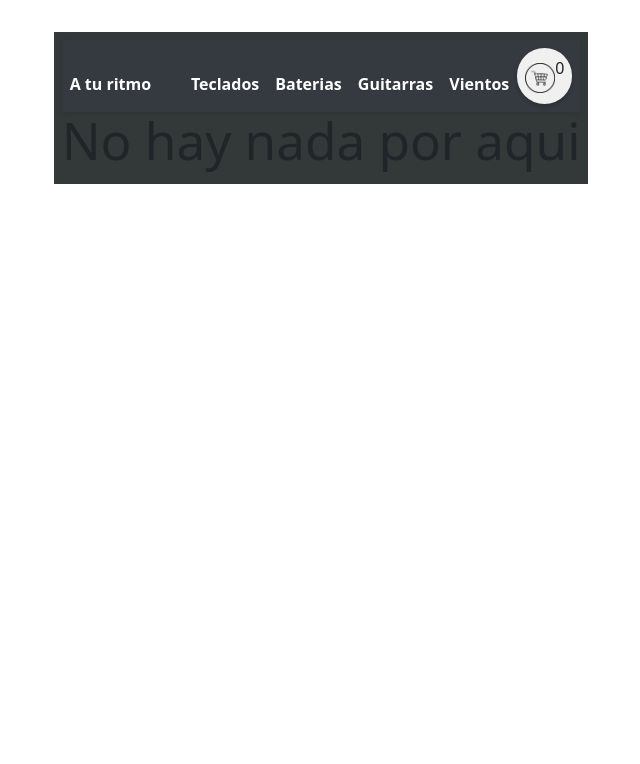
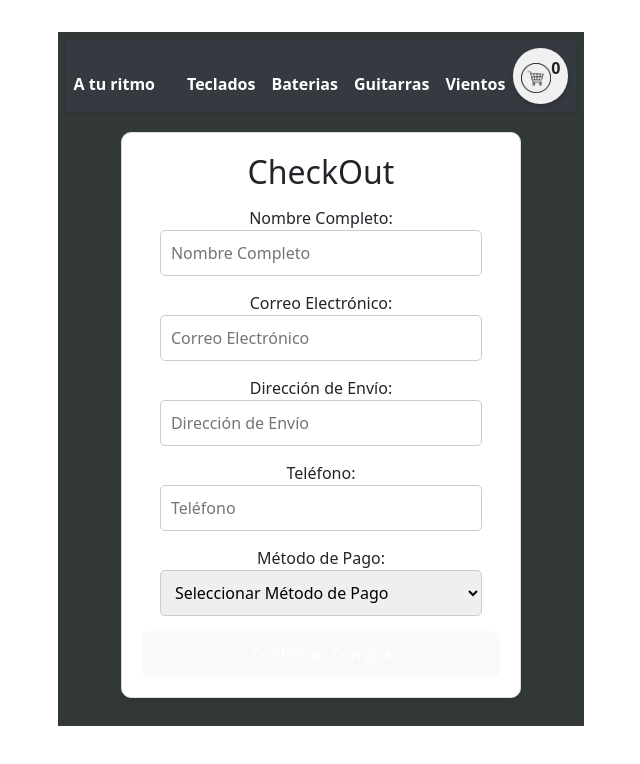
Before and after one commit to Darioh364/ProyectoFinal-Herrera, a React (Vite) app: page /checkout in a window 1280 px wide. Shown: the top 764 px of the page, without its empty margins (319-959 px from the left). Built offline with nearby package versions, Linux system fonts and the light colour scheme.

Commit message:
Funcionalidades del carrito

```diff
--- a/src/App.css
+++ b/src/App.css
@@ -413,6 +413,7 @@ section {
   background-color: #ff3d3d;
   color: white;
   box-shadow: 0 4px 8px rgba(255, 61, 61, 0.3);
+  width: 40%;
 }
 
 .btn-vaciar:hover {
@@ -432,3 +433,57 @@ section {
   transform: translateY(-2px);
   box-shadow: 0 6px 12px rgba(76, 175, 80, 0.5);
 }
+
+/*---------------------------------*/
+/* Estilos del contenedor del CheckOut */
+.checkout-container {
+  max-width: 400px;
+  margin: 20px auto;
+  padding: 20px;
+  border: 1px solid #ddd;
+  border-radius: 10px;
+  background-color: #fff;
+  box-shadow: 0 4px 8px rgba(0, 0, 0, 0.1);
+}
+
+/* Estilos del encabezado */
+.checkout-container h2 {
+  text-align: center;
+  margin-bottom: 15px;
+}
+
+/* Estilos para los grupos de formulario */
+.form-group {
+  margin-bottom: 15px; /* Espacio entre grupos */
+}
+
+/* Estilos de los inputs y select */
+input, select {
+  width: 90%; /* Ancho ajustado */
+  padding: 10px;
+  margin: 0 auto; /* Centrado horizontal */
+  border: 1px solid #ccc;
+  border-radius: 5px;
+  transition: border-color 0.3s;
+  display: block; /* Hace que ocupen toda la línea */
+}
+
+input:focus, select:focus {
+  border-color: #007bff; /* Color del borde en foco */
+}
+
+/* Estilos del botón */
+button {
+  width: 100%;
+  padding: 10px;
+  background-color: #28a745; /* Color verde */
+  color: white;
+  border: none;
+  border-radius: 5px;
+  cursor: pointer;
+  transition: background-color 0.3s;
+}
+
+button:hover {
+  background-color: #218838; /* Color más oscuro al pasar el mouse */
+}
--- a/src/App.jsx
+++ b/src/App.jsx
@@ -4,6 +4,7 @@ import NavBar from './components/NavBar'
 import ItemListContainer from './components/ItemListContainer'
 import ItemDetailContainer from './components/ItemDetailContainer'
 import Carrito from './components/Carrito'
+import CheckOut from './components/CheckOut'
 
 function App() {
   return (
@@ -15,6 +16,7 @@ function App() {
           <Route path='/categoria/:categoriaId' element={<ItemListContainer />} />
           <Route path='item/:itemId' element={<ItemDetailContainer />} />
           <Route path='carrito' element={<Carrito />} />
+          <Route path='checkout' element={<CheckOut />} />
           <Route path='*' element={<h1>No hay nada por aqui</h1>} />
         </Routes>
       </BrowserRouter>
--- a/src/components/Carrito.jsx
+++ b/src/components/Carrito.jsx
@@ -1,14 +1,17 @@
 import { useContext } from "react"
 import { cartContext } from "../context/cartContext"
+import { Link } from "react-router-dom"
 
 function Carrito() {
 
-    const { cart } = useContext(cartContext)
+    const { cart, borrarCarrito, eliminarItem } = useContext(cartContext)
 
     // Comprobar si el carrito no está vacío
     if (cart.length === 0) {
         return <p>El carrito está vacío.</p>;
     }
+
+    console.log(cart);
 
     return (
         <div className="carrito-container">
@@ -19,21 +22,27 @@ function Carrito() {
                     const cantidad = item.cantidad; // Cantidad del producto
                     const imagen = item.imagen;   // URL de la imagen del producto
                     const precio = item.precio;
+                    const id = item.id
                     return (
                         <li key={index} className="carrito-item">
+                            <Link to={`/item/${id}`}>
                             <img src={imagen} alt={producto} className="carrito-imagen" />
+                            </Link>
                             <div className="carrito-detalles">
                                 <span className="carrito-producto">{producto}</span>
                                 <span className="carrito-cantidad">Cantidad: {cantidad}</span>
                                 <span className="carrito-Precio">Precio: {precio}</span>
+                            </div>
+                            <div>
+                                <button onClick={() => eliminarItem(producto)}>Eliminar</button>
                             </div>
                         </li>
                     );
                 })}
             </ul>
             <div className="carrito-footer">
-                <button className="btn-vaciar">Vaciar Carrito</button>
-                <button className="btn-comprar">Finalizar Compra</button>
+                <button className="btn-vaciar" onClick={borrarCarrito}>Vaciar Carrito</button>
+                <Link to={`/checkout`} className="btn-comprar">Finalizar Compra</Link>
             </div>
         </div>
     );
--- a/src/components/CartWidget.jsx
+++ b/src/components/CartWidget.jsx
@@ -1,17 +1,17 @@
 import { useEffect, useContext, useState } from "react";
 import { cartContext } from "../context/cartContext";
+import { Link } from "react-router-dom"
 
 function CartWidget() {
   const { cart } = useContext(cartContext);
   const [cantidad, setCantidad] = useState(0);
 
   useEffect(() => {
-    // Inicializar cantidad en 0
     let totalCantidad = 0;
 
     // Recorrer el carrito y sumar las cantidades
     cart.forEach(item => {
-      // Asegúrate de que item tenga la propiedad cantidad
+
       if (item.cantidad) {
         totalCantidad += item.cantidad; // Sumar la cantidad de cada producto
       }
@@ -23,10 +23,12 @@ function CartWidget() {
 
 
   return (
+    <Link to={`/carrito`}>
     <div className="cart_Widget d-flex p-2 justify-content-end text-center">
       <img src="/img/carrito.png" alt="Descripción de la imagen" className="carrito_Img mt-1" />
       <p className="cantidad">{cantidad}</p>
     </div>
+    </Link>
   );
 }
 
--- /dev/null
+++ b/src/components/CheckOut.jsx
@@ -0,0 +1,43 @@
+
+function CheckOut() {
+    return (
+        <div className="checkout-container">
+            <h2>CheckOut</h2>
+            <form>
+                <div className="form-group">
+                    <label htmlFor="nombre">Nombre Completo:</label>
+                    <input type="text" id="nombre" name="nombre" placeholder="Nombre Completo" required />
+                </div>
+
+                <div className="form-group">
+                    <label htmlFor="email">Correo Electrónico:</label>
+                    <input type="email" id="email" name="email" placeholder="Correo Electrónico" required />
+                </div>
+
+                <div className="form-group">
+                    <label htmlFor="direccion">Dirección de Envío:</label>
+                    <input type="text" id="direccion" name="direccion" placeholder="Dirección de Envío" required />
+                </div>
+
+                <div className="form-group">
+                    <label htmlFor="telefono">Teléfono:</label>
+                    <input type="tel" id="telefono" name="telefono" placeholder="Teléfono" required />
+                </div>
+
+                <div className="form-group">
+                    <label htmlFor="metodoPago">Método de Pago:</label>
+                    <select id="metodoPago" name="metodoPago" required>
+                        <option value="">Seleccionar Método de Pago</option>
+                        <option value="tarjeta">Tarjeta de Crédito</option>
+                        <option value="paypal">PayPal</option>
+                        <option value="efectivo">Pago en Efectivo</option>
+                    </select>
+                </div>
+
+                <button type="submit">Confirmar Compra</button>
+            </form>
+        </div>
+    );
+}
+
+export default CheckOut;
--- a/src/components/Item.jsx
+++ b/src/components/Item.jsx
@@ -1,7 +1,6 @@
 import { Link } from "react-router-dom"
 
 function Item({ id, nombre, precio, imagen, categoria }) {
-
 
     return (
         <article className="CardItem m-1">
--- a/src/components/ItemCount.jsx
+++ b/src/components/ItemCount.jsx
@@ -2,7 +2,7 @@ import { useState, useContext } from "react"
 import { cartContext } from "../context/cartContext"
 import { Link } from "react-router-dom"
 
-function ItemCount({initial, item, imagen, precio}) {
+function ItemCount({initial, item, imagen, precio, id}) {
     const [cantidad, setCantidad] = useState(initial)
 
     const {añadirCarrito} = useContext(cartContext)
@@ -22,7 +22,8 @@ function ItemCount({initial, item, imagen, precio}) {
             item: item, // Este debe ser un objeto que contenga las propiedades adecuadas
             cantidad: cantidad,
             imagen: imagen,
-            precio: precio
+            precio: precio,
+            id: id
         };
         añadirCarrito(nuevoItem);
     };
@@ -37,7 +38,7 @@ function ItemCount({initial, item, imagen, precio}) {
             </div>
             <div>
                 <button onClick={()=> manejoAñadirCarrito(cantidad)}>Agregar al carrito</button>
-                <Link to={`/carrito`}> Ver carrito </Link>
+                <Link to={`/carrito`} className="mt-3"> Ver carrito </Link>
             </div>
 
         </div>
--- a/src/components/ItemDetail.jsx
+++ b/src/components/ItemDetail.jsx
@@ -1,6 +1,6 @@
 import ItemCount from './ItemCount'
 
-function ItemDetail({nombre, precio, categoria, descripcion, imagen }) {
+function ItemDetail({nombre, precio, categoria, descripcion, imagen, id }) {
     return (
         <article className="CardItem CardItemDetail m-1">
             <header className="Header">
@@ -25,7 +25,7 @@ function ItemDetail({nombre, precio, categoria, descripcion, imagen }) {
                         </p>
                     </section>
                     <footer className="ItemFooter">
-                        <ItemCount item={nombre} imagen={imagen} precio={precio} initial={1}/>
+                        <ItemCount item={nombre} imagen={imagen} precio={precio} id={id} initial={1}/>
                     </footer>
                 </div>
             </div>
--- a/src/context/CartProvider.jsx
+++ b/src/context/CartProvider.jsx
@@ -1,45 +1,48 @@
-import { useState } from "react"
-import { cartContext } from "./cartContext"
+import { useState } from "react";
+import { cartContext } from "./cartContext";
 
 function CartProvider({ children }) {
-    const [cart, setCart] = useState([])
+    const [cart, setCart] = useState([]);
 
     const añadirCarrito = (item) => {
-        // Verificar si el carrito está vacío
+        // Lógica actual para añadir productos al carrito
         if (cart.length === 0) {
             setCart([item]);
         } else {
-            // Verificar si el item ya está en el carrito
             const existe = cart.some(cartItem => cartItem.item === item.item);
-
             if (!existe) {
-                // Si no existe, añadir el nuevo item al carrito
                 setCart([...cart, item]);
             } else {
-                // Si ya existe, actualizar la cantidad
                 const nuevoCarrito = cart.map(cartItem => {
                     if (cartItem.item === item.item) {
-                        // Asegúrate de que cartItem tenga la propiedad 'cantidad'
                         return {
                             ...cartItem,
-                            cantidad: cartItem.cantidad + item.cantidad // Sumar la nueva cantidad a la existente
+                            cantidad: cartItem.cantidad + item.cantidad
                         };
                     }
-                    return cartItem; // Retornar el item sin cambios
+                    return cartItem;
                 });
                 setCart(nuevoCarrito);
             }
         }
     };
 
+    // Función para vaciar el carrito
+    const borrarCarrito = () => {
+        setCart([]); // Esto vacía el carrito
+    };
 
-    console.log("Contenido del carrito:", cart);
+    const eliminarItem = (itemAEliminar) => {
+        console.log('Estoy tratando de liminar el item')
+        const nuevoCarrito = cart.filter(cartItem => cartItem.item !== itemAEliminar);
+        setCart(nuevoCarrito); // Actualiza el carrito con el item eliminado
+    }
 
     return (
-        <cartContext.Provider value={{ cart, añadirCarrito }}>
+        <cartContext.Provider value={{ cart, añadirCarrito, borrarCarrito, eliminarItem }}>
             {children}
         </cartContext.Provider>
-    )
+    );
 }
 
-export default CartProvider
+export default CartProvider;
```
Lines whose indentation alone changed are shown as unchanged.
